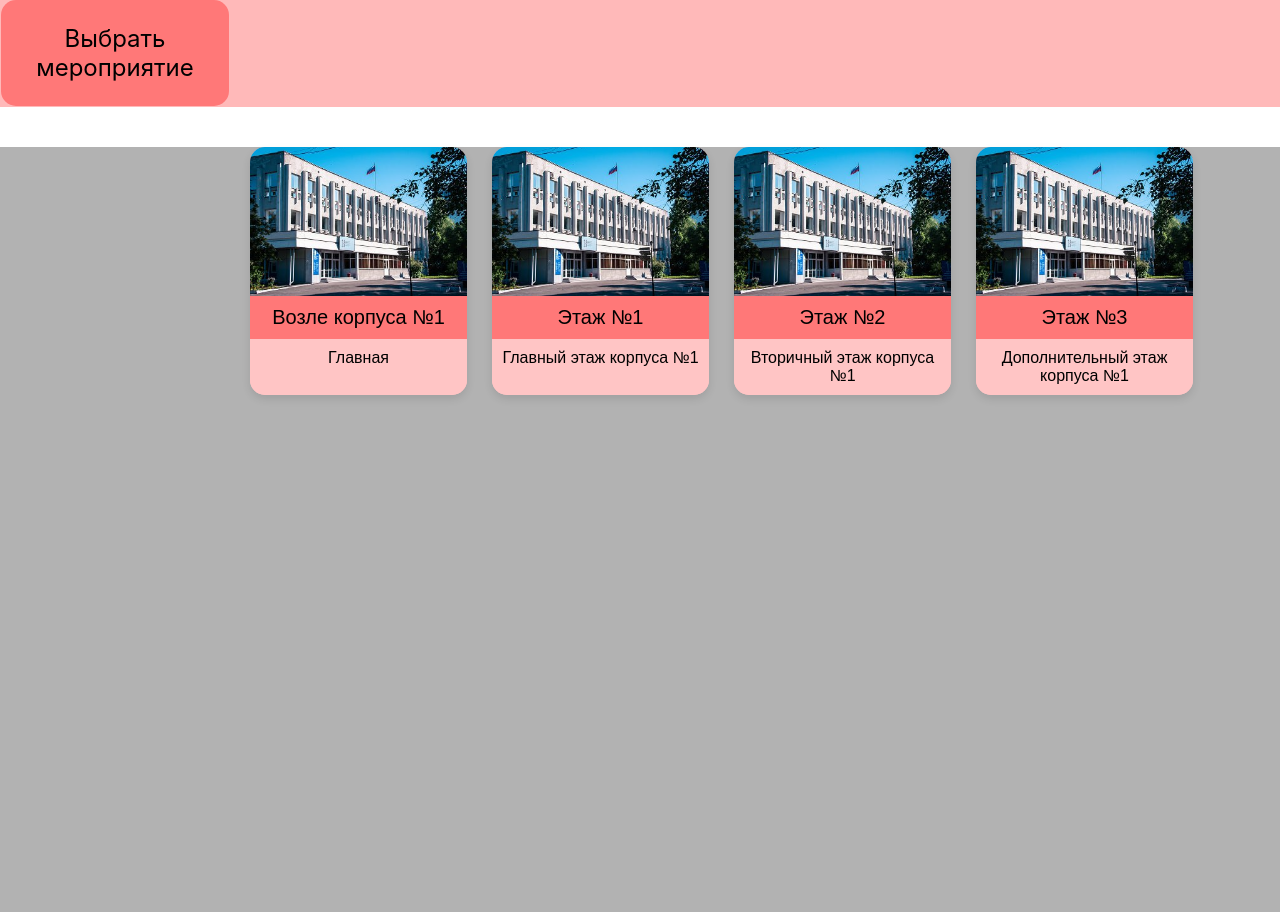
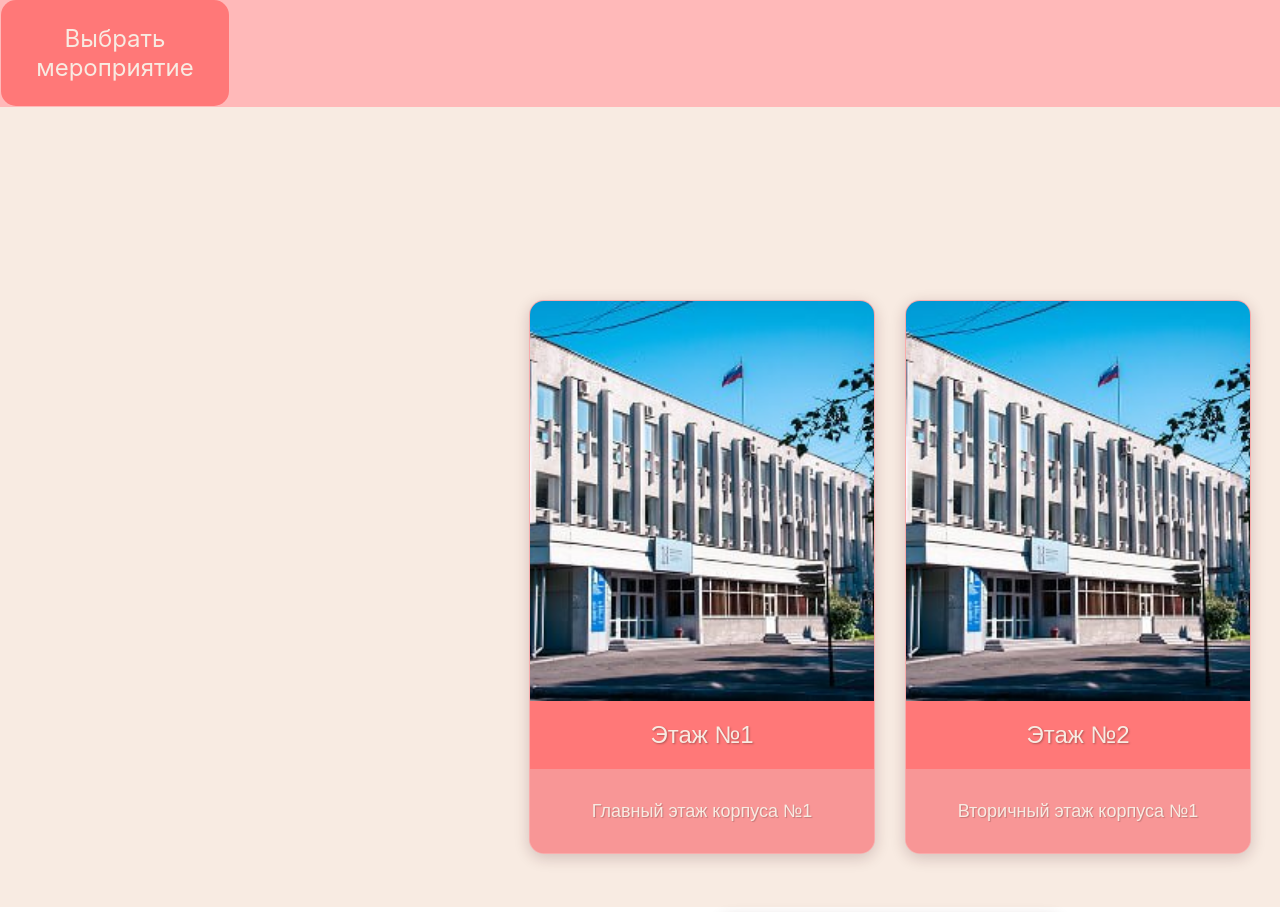
Before and after one commit to Disolane/Block-510, a React (Create React App) app: page /third-page in a window 1280 px wide. Shown: the top 912 px of the page. Built offline with nearby package versions, Linux system fonts and the light colour scheme.

Commit message:
деревья

```diff
--- a/src/pages/Home.js
+++ b/src/pages/Home.js
@@ -5,13 +5,11 @@ import image2 from "../img/FourthyBuilding.png";
 import image3 from "../img/SixthyBuilding.png";
 import image4 from "../img/FirstBuilding.png";
 import image5 from "../img/FifthyBuilding.png";
-
 import image6 from "../img/Tree 07-1.png";
 import image7 from "../img/Tree 05-3.png";
 import image10 from "../img/Tree 05-3.png";
 import image11 from "../img/Tree 06-1.png";
 import image12 from "../img/Tree 06-2.png";
-
 import image13 from "../img/Tree 03-1.png";
 import image14 from "../img/Tree 03-2.png";
 import image15 from "../img/Tree 03-3.png";
@@ -19,10 +17,6 @@ import image16 from "../img/Tree 07-2.png";
 import image17 from "../img/Tree 07-3.png";
 import image18 from "../img/Tree 08-1.png";
 import image29 from "../img/PictureOfFirstBuildingForBuldingFrame.png";
-import image30 from "../img/Name.png";
-import image31 from "../img/Description.png";
-import image32 from "../img/Coordinates.png";
-import image33 from "../img/Type.png";
 import { Link } from 'react-router-dom';
 const Modal = ({ showModal, onClose, images }) => {
   if (!showModal) return null;
@@ -51,7 +45,7 @@ const Home = () => {
 
   const handleImageClick = (index) => {
     if (index === 4) {
-      const images = [image29, image30, image31, image32, image33];
+      const images = [image29];
       setSelectedImages(images);
       setSelectedImage(index);
       setShowModal(true);
@@ -107,6 +101,16 @@ const Home = () => {
       <img src={image16} alt="" className="img16" />
       <img src={image17} alt="" className="img17" />
       <img src={image18} alt="" className="img18" />
+      <img src={image10} alt="" className="img30" />
+      <img src={image11} alt="" className="img31" />
+      <img src={image12} alt="" className="img32" />
+      <img src={image13} alt="" className="img33" />
+      <img src={image14} alt="" className="img34" />
+      <img src={image15} alt="" className="img35" />
+      <img src={image16} alt="" className="img36" />
+      <img src={image17} alt="" className="img37" />
+      <img src={image18} alt="" className="img38" />
+
     </div>
   );
 }
--- a/src/pages/SecondFrame.js
+++ b/src/pages/SecondFrame.js
@@ -1,12 +1,13 @@
 import React, { useState } from 'react'
 import image28 from "../img/ButtonForMoveToFloors.png";
-import image22 from"../img/изображение 5.png"
 import image24 from"../img/Group 105.png"
 import image23 from"../img/MainBlock (2).png"
 import image25 from"../img/Group 106.png"
 import image26 from"../img/SoundButton.png"
 import image27 from"../img/Group 108.png"
 import image35 from "../img/PictureOfFirstBuildingForBuldingFrame.png"
+import { Link } from 'react-router-dom';
+
 const SecondFrame = () => {
   const [imageSrc, setImageSrc] = useState(image26);
   const handleImageClick = () => {
@@ -18,8 +19,6 @@ const SecondFrame = () => {
   };
   return (
   <div className="fon1">
-  <img src={image22} alt="" className="img22"/>
-  <div className="fon2"></div>
   <img src={image23} alt="" className="img23"/>
   <img src={image24} alt="" className="img24"/>
   <img src={image25} alt="" className="img25"/>
@@ -35,7 +34,9 @@ const SecondFrame = () => {
         }}
       >
   </div>
-  <img src={image28} alt="" className='img28'/>
+  <Link to="/third-page">
+  <img src={image28} alt="" className="img28" />
+</Link>
   </div>
     );
   };
--- a/src/pages/ThirdFrame.js
+++ b/src/pages/ThirdFrame.js
@@ -1,15 +1,8 @@
 import React from 'react';
-import '../styles/main.css';
 import buildingImg from '../img/1stBuildingSmallPicture.png';
 
 const ThirdFrame = () => {
   const cards = [
-    {
-      title: "Возле корпуса №1",
-      subtitle: "Главная",
-      image: buildingImg,
-      onClick: () => alert("Переход к 'Главная'"), // Пример действия
-    },
     {
       title: "Этаж №1",
       subtitle: "Главный этаж корпуса №1",
@@ -31,43 +24,108 @@ const ThirdFrame = () => {
   ];
 
   return (
-    <div className="body">
-      <div className="container" style={{ marginTop: '40px', marginLeft: '250px', display: 'flex' }}>
+    <div style={{
+      minHeight: '100vh',
+      padding: '40px 0',
+      backgroundColor: '#F8EBE2',
+    }}>
+      <div style={{
+        maxWidth: '1200px',
+        margin: '0 auto',
+        padding: '0 20px 30px', // Добавлен отступ снизу 30px
+        position: 'absolute',
+        top:'300px',
+        left:'500px'
+      }}>
+        <div style={{
+          display: 'flex',
+          flexWrap: 'wrap',
+          gap: '30px',
+          justifyContent: 'center',
+          paddingBottom: '30px' // Альтернативный вариант добавления отступа
+        }}>
           {cards.map((card, index) => (
             <div
               key={index}
               onClick={card.onClick}
               style={{
-              width: '217px',
+                width: '346px',
+                height: '554px',
                 borderRadius: '15px',
                 overflow: 'hidden',
-              background: '#FFC5C5',
-              boxShadow: '0 4px 8px rgba(0,0,0,0.1)',
+                background: '#F89696',
+                boxShadow: '0 4px 15px rgba(67, 16, 26, 0.2)',
                 textAlign: 'center',
-              marginRight: '20px',
                 display: 'flex',
                 flexDirection: 'column',
                 cursor: 'pointer',
-              transition: 'transform 0.2s ease-in-out',
+                transition: 'all 0.3s ease',
+                border: '1px solid rgba(255, 255, 255, 0.2)',
+                marginBottom: '30px' // Отступ для каждой карточки
               }}
-            onMouseEnter={e => e.currentTarget.style.transform = 'scale(1.05)'}
-            onMouseLeave={e => e.currentTarget.style.transform = 'scale(1)'}
+              onMouseEnter={e => {
+                e.currentTarget.style.transform = 'scale(1.05)';
+                e.currentTarget.style.boxShadow = '0 8px 25px rgba(67, 16, 26, 0.3)';
+              }}
+              onMouseLeave={e => {
+                e.currentTarget.style.transform = 'scale(1)';
+                e.currentTarget.style.boxShadow = '0 4px 15px rgba(67, 16, 26, 0.2)';
+              }}
             >
+              <div style={{
+                width: '100%',
+                height: '400px',
+                overflow: 'hidden'
+              }}>
                 <img
                   src={card.image}
                   alt={card.title}
-              style={{ width: '100%', height: '149px', objectFit: 'cover' }}
+                  style={{
+                    width: '100%',
+                    height: '100%',
+                    objectFit: 'cover',
+                    transition: 'transform 0.3s ease'
+                  }}
+                  onMouseEnter={e => e.currentTarget.style.transform = 'scale(1.1)'}
+                  onMouseLeave={e => e.currentTarget.style.transform = 'scale(1)'}
                 />
-
-            <div style={{ backgroundColor: '#FF7878', padding: '10px' }}>
-              <h3 style={{ fontSize: '20px', margin: 0 }}>{card.title}</h3>
               </div>
 
-            <div style={{ backgroundColor: '#FFC5C5', padding: '10px', flexGrow: 1 }}>
-              <p style={{ fontSize: '16px', margin: 0 }}>{card.subtitle}</p>
+              <div style={{
+                backgroundColor: '#FF7878',
+                padding: '20px',
+                flexShrink: 0
+              }}>
+                <h3 style={{
+                  fontSize: '24px',
+                  margin: 0,
+                  color: '#F8EBE2', // Изменено на #F8EBE2
+                  textShadow: '1px 1px 2px rgba(0,0,0,0.3)'
+                }}>
+                  {card.title}
+                </h3>
+              </div>
+
+              <div style={{
+                backgroundColor: '#F89696',
+                padding: '20px',
+                flexGrow: 1,
+                display: 'flex',
+                alignItems: 'center',
+                justifyContent: 'center'
+              }}>
+                <p style={{
+                  fontSize: '18px',
+                  margin: 0,
+                  color: '#F8EBE2', // Изменено на #F8EBE2
+                  textShadow: '1px 1px 1px rgba(0,0,0,0.2)'
+                }}>
+                  {card.subtitle}
+                </p>
               </div>
             </div>
           ))}
+        </div>
       </div>
     </div>
   );
--- a/src/styles/main.css
+++ b/src/styles/main.css
@@ -34,7 +34,7 @@ font-weight:400;
 font-size:24px;
 width: 158px;
 height: 58px;
-color: #000000;
+color:#F8EBE2;
 padding: 0;
 text-align: center;
 }
@@ -205,19 +205,12 @@ left:264.94px;
 top:859.04px ;
 }
 .fon1 {
-  background-color: #BA9D9D;
+  background-color:#F8EBE2;
   position: relative;
   width:100%;
   height:100vh;
 }
-.img22{
-position: relative;
-width: 1619px;
-height: 1040px;
-position: absolute;
-left:290px;
-top: 64px;
-}
+
 .img23{
 width:1398px;
 height: 918px;
@@ -280,19 +273,26 @@ left: 365px;
   position: relative;
   padding: 20px;
   width: 50%;
-  max-width: 500px;
-  height: auto;
+  border-radius:20px;
+  max-width: 498px;
+ max-height:1200px;
   z-index: 1001;
   box-shadow: 0px 0px 15px rgba(0, 0, 0, 0.2);
 }
+
 .modal-images {
   display: flex;
   position: relative;
   flex-wrap: wrap;
   justify-content: center;
+  width:498px;
+  height:320px;
+  border-radius:20px ;
+  left: -20px;
+  top:-30px;
 }
 .close-button {
-  color: white;
+  color: #F8EBE2;
   border: none;
   padding: 2px 4px;
   border-radius: 5px;
@@ -315,29 +315,35 @@ left: 365px;
   position: absolute;
   top: 106.5px;
   left: 2px;
+  padding: 0; /* Убираем внутренние отступы, чтобы dropdown-item занимали всю ширину */
 }
+
 .dropdown-item {
+  display: block; /* Заменяем inline-block на block */
   text-align: center;
   padding: 10px 20px;
-  display: inline-block;
   margin-top: 10px;
   font-family: "Inter", sans-serif;
   font-size: 24px;
   font-weight: 400;
-  color: #000000;
+  color: #F8EBE2;
+  width: 100%; /* Занимает всю ширину родителя */
+  box-sizing: border-box; /* Учитываем padding в ширине */
 }
 
 .dropdown-item:hover {
-  background-color: #f8f9fa;
-  color: #007bff;
+  background-color: #FEC6A3;
+  color: #F8EBE2;
 }
+
 .show {
   display: block !important;
 }
 .button4 {
-  background-color: #A16666;
-  width: 498px;
+  background-color:#FEC6A3;
+  width: 495px;
   height: 91px;
+  border-radius: 20px;
   position: absolute;
   top: 1021px;
   left: 1.9px;
@@ -355,7 +361,51 @@ left: 365px;
   font-family: "Inter", sans-serif;
   font-weight:400;
   font-size:24px;
-  color: #f8f9fa;
+  color: #F8EBE2;
   text-align: center;
 
 }
+.img30{
+  position: absolute;
+  top:520px;
+  left: 270px;
+}
+.img31{
+position: absolute;
+top: 400px;
+left:340px;
+}
+.img32{
+  position: absolute;
+  top: 400px;
+  left: 230px;
+}
+.img33{
+  position: absolute;
+  top: 870px;;
+  left: 150px
+
+}
+.img34{
+  position: absolute;
+  top: 450px;
+  left: 160px;
+}
+.img35{
+  position: absolute;
+  top: 490px;
+  left: 350px;
+}
+.img36{
+  position: absolute;
+  top: 490px;
+  left:500px;
+}
+.img37{
+  position: absolute;
+  top: 870px;
+  left: 280px;
+}
+.img38{position: absolute;
+  top: 820px;
+  left:370px;  }
```
Lines whose indentation alone changed are shown as unchanged.
